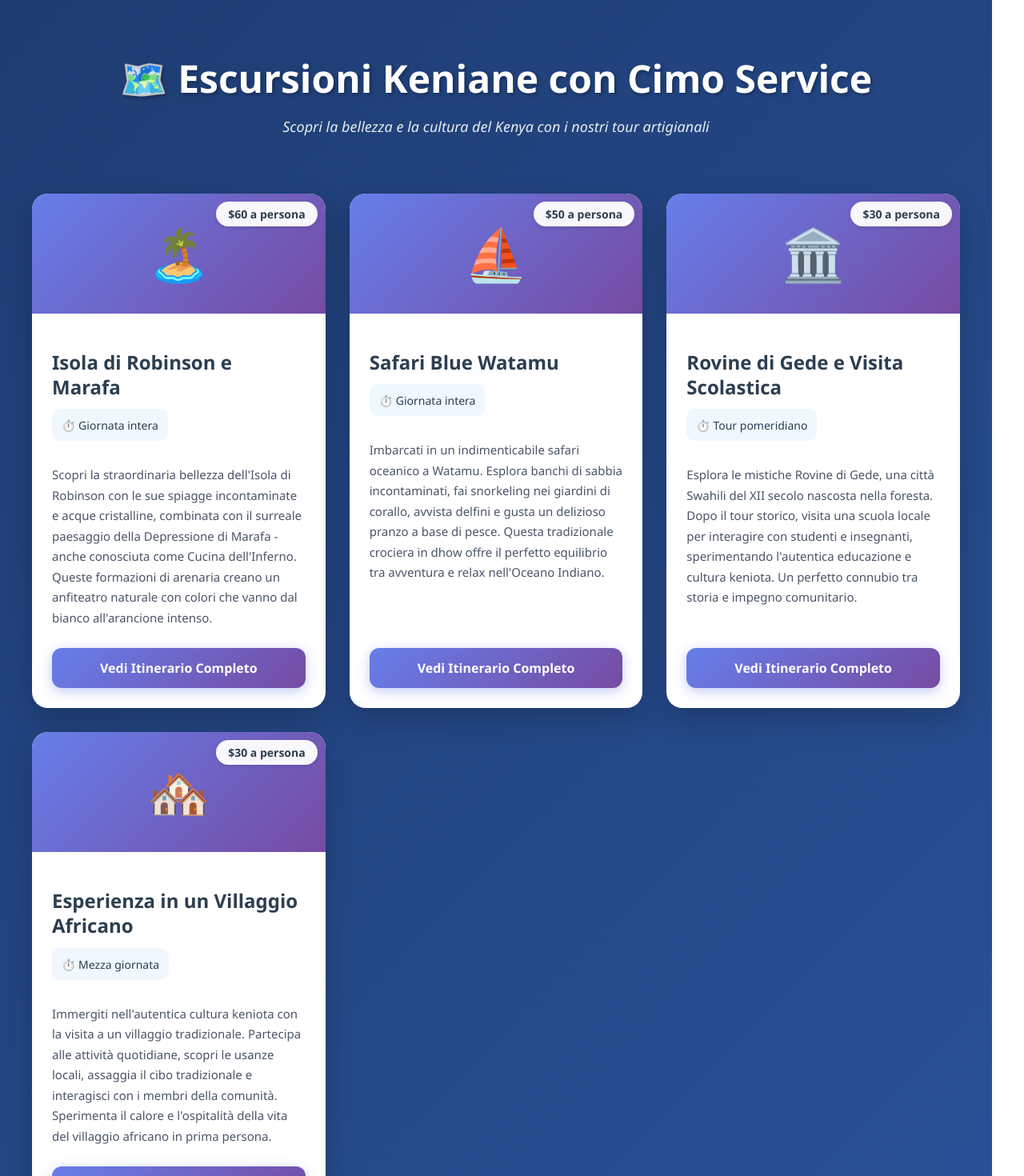
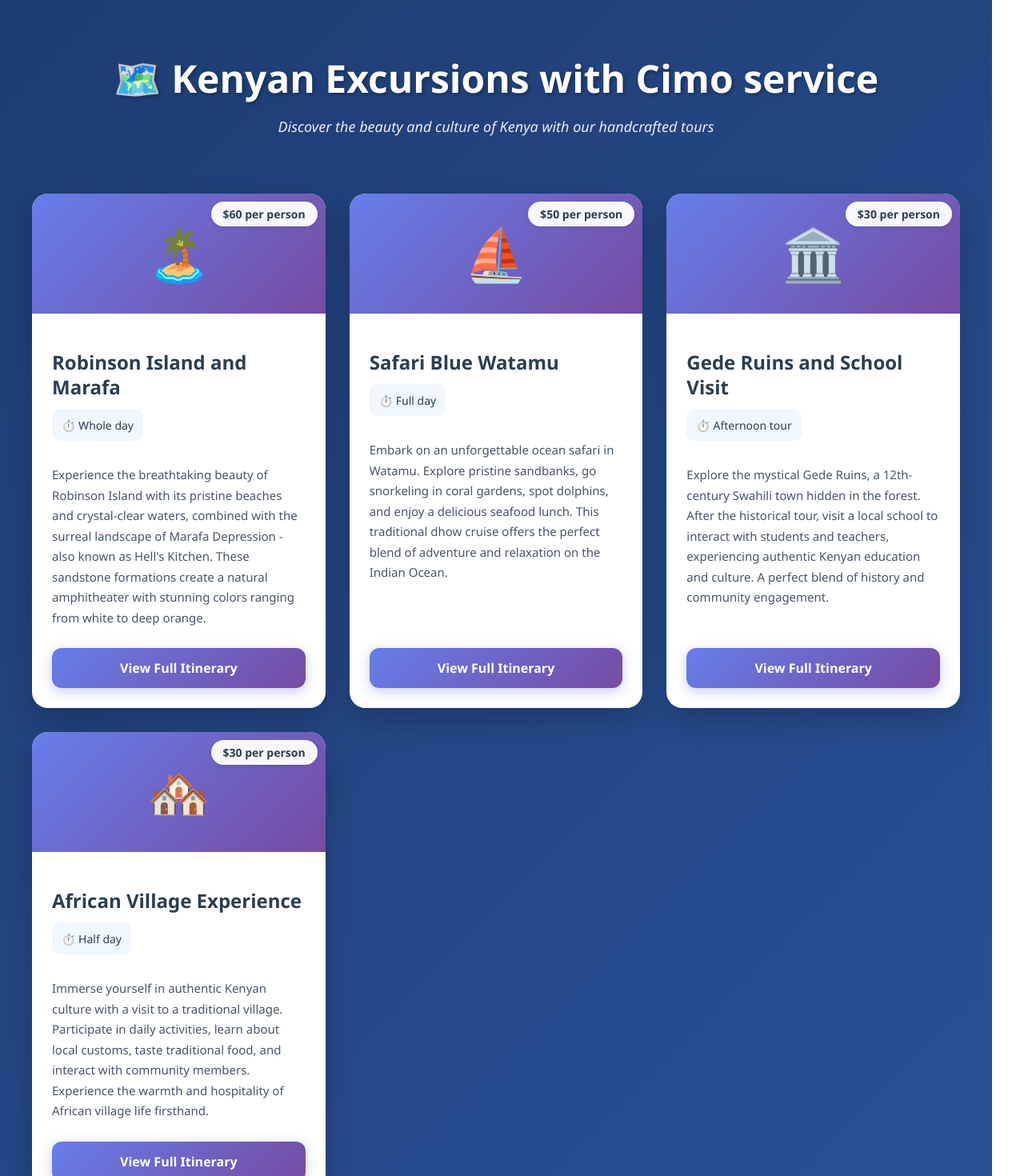
Before and after one commit to Ricky-micky/Excurtions, a React (Vite) app: page / in a window 1280 px wide. Shown: the top 1470 px of the page at 80% size. Built offline with nearby package versions, Linux system fonts and the light colour scheme.

Commit message:
4th exc test

```diff
--- a/src/Exc.jsx
+++ b/src/Exc.jsx
@@ -9,62 +9,62 @@ export default function Exc() {
   const excursions = [
     {
       id: 1,
-      title: "Isola di Robinson e Marafa",
+      title: "Robinson Island and Marafa",
       shortDesc:
-        "Scopri la straordinaria bellezza dell'Isola di Robinson con le sue spiagge incontaminate e acque cristalline, combinata con il surreale paesaggio della Depressione di Marafa - anche conosciuta come Cucina dell'Inferno. Queste formazioni di arenaria creano un anfiteatro naturale con colori che vanno dal bianco all'arancione intenso.",
-      price: "$60 a persona",
-      duration: "Giornata intera",
+        "Experience the breathtaking beauty of Robinson Island with its pristine beaches and crystal-clear waters, combined with the surreal landscape of Marafa Depression - also known as Hell's Kitchen. These sandstone formations create a natural amphitheater with stunning colors ranging from white to deep orange.",
+      price: "$60 per person",
+      duration: "Whole day",
       image: "🏝️",
-      fullItinerary: `Al mattino partenza dall'hotel (ore 9:00) con un veicolo.
-Sarà un viaggio di 1 ora attraverso la città di Malindi e lungo il percorso vedrai una fabbrica di sale che fornisce sale in Kenya e in altri paesi confinanti.
-All'arrivo raggiungeremo l'isola con una canoa e faremo un po' di bagni di sole sulla sabbia dorata.
-Alle 13:00 viene servito il pranzo a base di "pesce" ma le bevande non sono incluse.
-Dopo pranzo, alle 15:00, lasceremo l'isola in canoa dirigendoci verso i Canyon di Marafa.
-Poi faremo un tour nei canyon.
-Successivamente aspetteremo il tramonto.
-Dopodiché tornerai in hotel.`,
+      fullItinerary: `In the morning departure from the hotel (9 AM) with a vehicle.
+It will be a 1 hour ride you shall pass through Malindi town and then on the way you will see a salt factory which supplies salt in Kenya and other countries bordering Kenya.
+Upon arrival we shall get into the island with a canoe then have a little sunbathing on the golden sand.
+At 1 PM lunch is served the "seafood" but drinks are not included.
+After lunch at 3 PM you shall depart the island with a canoe heading to Marafa Canyons.
+Then you shall have a tour into the canyons.
+Later we wait for the sunset.
+Afterwards you shall return back to the hotel.`,
     },
     {
       id: 2,
       title: "Safari Blue Watamu",
       shortDesc:
-        "Imbarcati in un indimenticabile safari oceanico a Watamu. Esplora banchi di sabbia incontaminati, fai snorkeling nei giardini di corallo, avvista delfini e gusta un delizioso pranzo a base di pesce. Questa tradizionale crociera in dhow offre il perfetto equilibrio tra avventura e relax nell'Oceano Indiano.",
-      price: "$50 a persona",
-      duration: "Giornata intera",
+        "Embark on an unforgettable ocean safari in Watamu. Explore pristine sandbanks, go snorkeling in coral gardens, spot dolphins, and enjoy a delicious seafood lunch. This traditional dhow cruise offers the perfect blend of adventure and relaxation on the Indian Ocean.",
+      price: "$50 per person",
+      duration: "Full day",
       image: "⛵",
-      fullItinerary: `Partenza dall'hotel alle 9:00.
-Gita in barca verso l'area marina protetta dove farai snorkeling "nuotando con i pesci".
-Poi proseguirai alla ricerca di delfini e tartarughe.
-Successivamente ti dirigerai verso Mida Creek dove vedrai bellissime stelle marine, mangrovie e alcune zone di riproduzione dei pesci.
-Mentre osservi tutto questo, ti dirigerai anche verso l'Isola di Sudi dove potrai gustare ogni tipo di pesce e, se non mangi pesce, ti verranno forniti altri cibi.
-Dopo pranzo torneremo in hotel, intorno alle 15:30.`,
+      fullItinerary: `You shall depart from the hotel at 9 AM.
+Have a boat ride towards the marine guided area where you shall do snorkeling "swim with the fish".
+Then go ahead and look for dolphins and turtles.
+Later on you proceed to Mida Creek where you shall see the beautiful starfish and mangroves and some breeding areas for the fish.
+While looking/watching all this you shall also be heading to Sudi Island where you shall be eating all kinds of seafood and if you are not eating seafood you shall be provided with other food.
+After lunch we shall be returning to the hotel, this will be around 3:30 PM.`,
     },
     {
       id: 3,
-      title: "Rovine di Gede e Visita Scolastica",
+      title: "Gede Ruins and School Visit",
       shortDesc:
-        "Esplora le mistiche Rovine di Gede, una città Swahili del XII secolo nascosta nella foresta. Dopo il tour storico, visita una scuola locale per interagire con studenti e insegnanti, sperimentando l'autentica educazione e cultura keniota. Un perfetto connubio tra storia e impegno comunitario.",
-      price: "$30 a persona",
-      duration: "Tour pomeridiano",
+        "Explore the mystical Gede Ruins, a 12th-century Swahili town hidden in the forest. After the historical tour, visit a local school to interact with students and teachers, experiencing authentic Kenyan education and culture. A perfect blend of history and community engagement.",
+      price: "$30 per person",
+      duration: "Afternoon tour",
       image: "🏛️",
-      fullItinerary: `Partenza dall'hotel nel pomeriggio in auto.
-Poi prosegui verso le rovine dove darai da mangiare banane e arachidi alle scimmie.
-Poi visiterai le rovine con una guida e ascolterai la storia di come vivevano gli arabi e come gestivano le loro cose.
-Successivamente ci rechiamo in una scuola locale.
-Poi ritorno in hotel.`,
+      fullItinerary: `Departure from the hotel in the afternoon by car.
+Then proceed to the ruins where you shall be feeding bananas and groundnuts to monkeys.
+Then have a visit to the ruins with a guide and also hear the history of how the Arabs lived and how they managed their things.
+Later on we proceed to a local school.
+Then go back to the hotel.`,
     },
     {
       id: 4,
-      title: "Esperienza in un Villaggio Africano",
+      title: "African Village Experience",
       shortDesc:
-        "Immergiti nell'autentica cultura keniota con la visita a un villaggio tradizionale. Partecipa alle attività quotidiane, scopri le usanze locali, assaggia il cibo tradizionale e interagisci con i membri della comunità. Sperimenta il calore e l'ospitalità della vita del villaggio africano in prima persona.",
-      price: "$30 a persona",
-      duration: "Mezza giornata",
+        "Immerse yourself in authentic Kenyan culture with a visit to a traditional village. Participate in daily activities, learn about local customs, taste traditional food, and interact with community members. Experience the warmth and hospitality of African village life firsthand.",
+      price: "$30 per person",
+      duration: "Half day",
       image: "🏘️",
-      fullItinerary: `Partenza dall'hotel in auto.
-Poi vai al villaggio dove sarai accolto con danze e recite.
-Successivamente faremo un tour del villaggio, vedendo come si svolgono le diverse attività.
-Queste attività includeranno la preparazione delle case tradizionali con tronchi d'albero, la preparazione della farina con il mais, la realizzazione di vestiti e la degustazione di birra ricavata dall'albero di cocco.`,
+      fullItinerary: `Departure from the hotel by car.
+Then go to the village where you will be welcomed by dance and some drama.
+Then later have a tour of the village, see how different things are conducted.
+These activities will be like preparing local houses with tree trunks, preparing flour with maize, making clothes also, drinking beer from coconut tree.`,
     },
   ];
 
@@ -87,10 +87,10 @@ Queste attività includeranno la preparazione delle case tradizionali con tronch
             }}
           >
             <p style={{ margin: "5px 0", fontSize: "18px" }}>
-              <strong>💰 Prezzo:</strong> {excursion.price}
+              <strong>💰 Price:</strong> {excursion.price}
             </p>
             <p style={{ margin: "5px 0", fontSize: "18px" }}>
-              <strong>⏱️ Durata:</strong> {excursion.duration}
+              <strong>⏱️ Duration:</strong> {excursion.duration}
             </p>
           </div>
 
@@ -112,7 +112,7 @@ Queste attività includeranno la preparazione delle case tradizionali con tronch
                 paddingBottom: "10px",
               }}
             >
-              📋 Itinerario Dettagliato:
+              📋 Detailed Itinerary:
             </p>
             <p
               style={{
@@ -129,8 +129,8 @@ Queste attività includeranno la preparazione delle case tradizionali con tronch
         </div>
       ),
       showCloseButton: true,
-      showCancelButton: false,
-      showConfirmButton: false,
+      showCancelButton: false, // Removed Cancel button
+      showConfirmButton: false, // Removed Confirm button (Book Now)
       width: "600px",
       padding: "20px",
       background: "#fff",
@@ -157,7 +157,7 @@ Queste attività includeranno la preparazione delle case tradizionali con tronch
             fontWeight: "bold",
           }}
         >
-          🗺️ Escursioni Keniane con Cimo Service
+          🗺️ Kenyan Excursions with Cimo service
         </h1>
 
         <p
@@ -169,8 +169,7 @@ Queste attività includeranno la preparazione delle case tradizionali con tronch
             fontStyle: "italic",
           }}
         >
-          Scopri la bellezza e la cultura del Kenya con i nostri tour
-          artigianali
+          Discover the beauty and culture of Kenya with our handcrafted tours
         </p>
 
         <div
@@ -312,7 +311,7 @@ Queste attività includeranno la preparazione delle case tradizionali con tronch
                       "0 4px 15px rgba(102, 126, 234, 0.4)";
                   }}
                 >
-                  Vedi Itinerario Completo
+                  View Full Itinerary
                 </button>
               </div>
             </div>
@@ -328,8 +327,8 @@ Queste attività includeranno la preparazione delle case tradizionali con tronch
             padding: "20px",
           }}
         >
-          ✨ Tutti i tour includono pickup e rientro in hotel • Guide
-          professionali • Miglior prezzo garantito
+          ✨ All tours include hotel pickup and drop-off • Professional guides •
+          Best price guaranteed
         </div>
       </div>
     </div>
```
